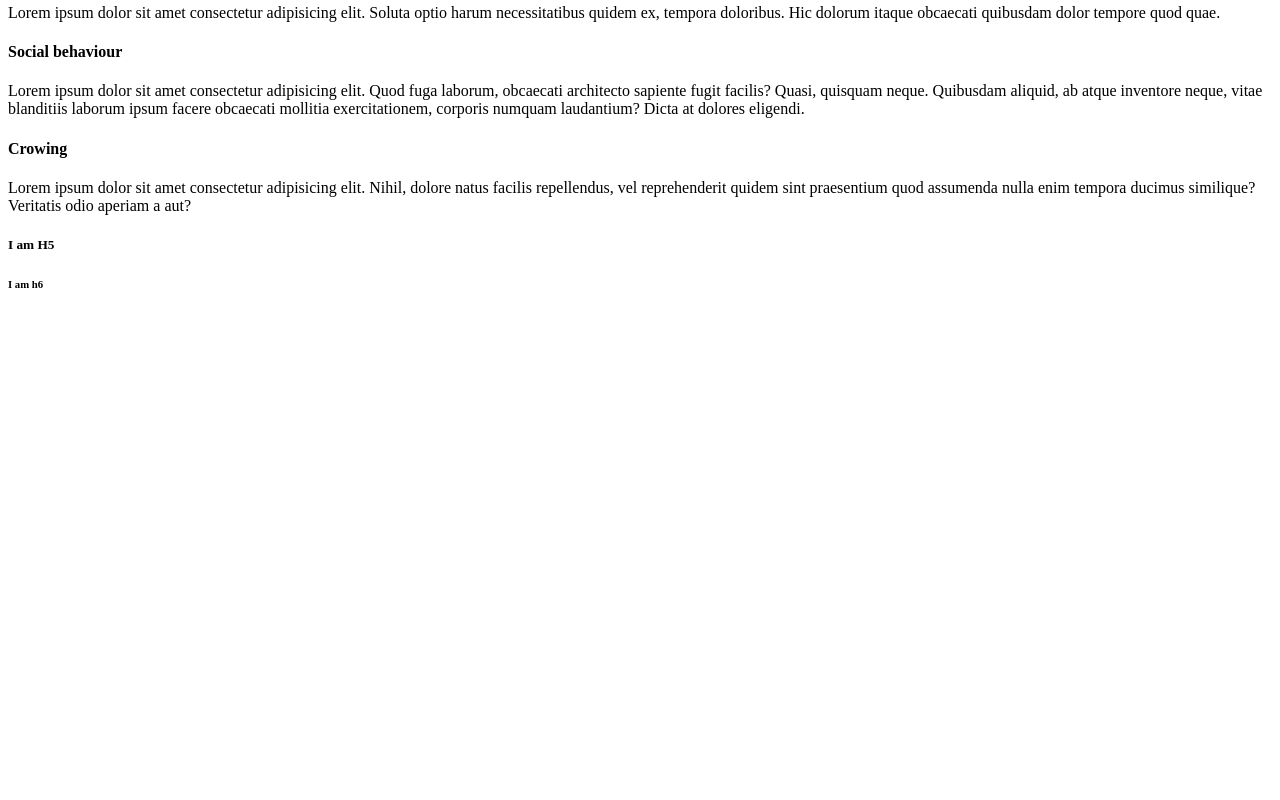
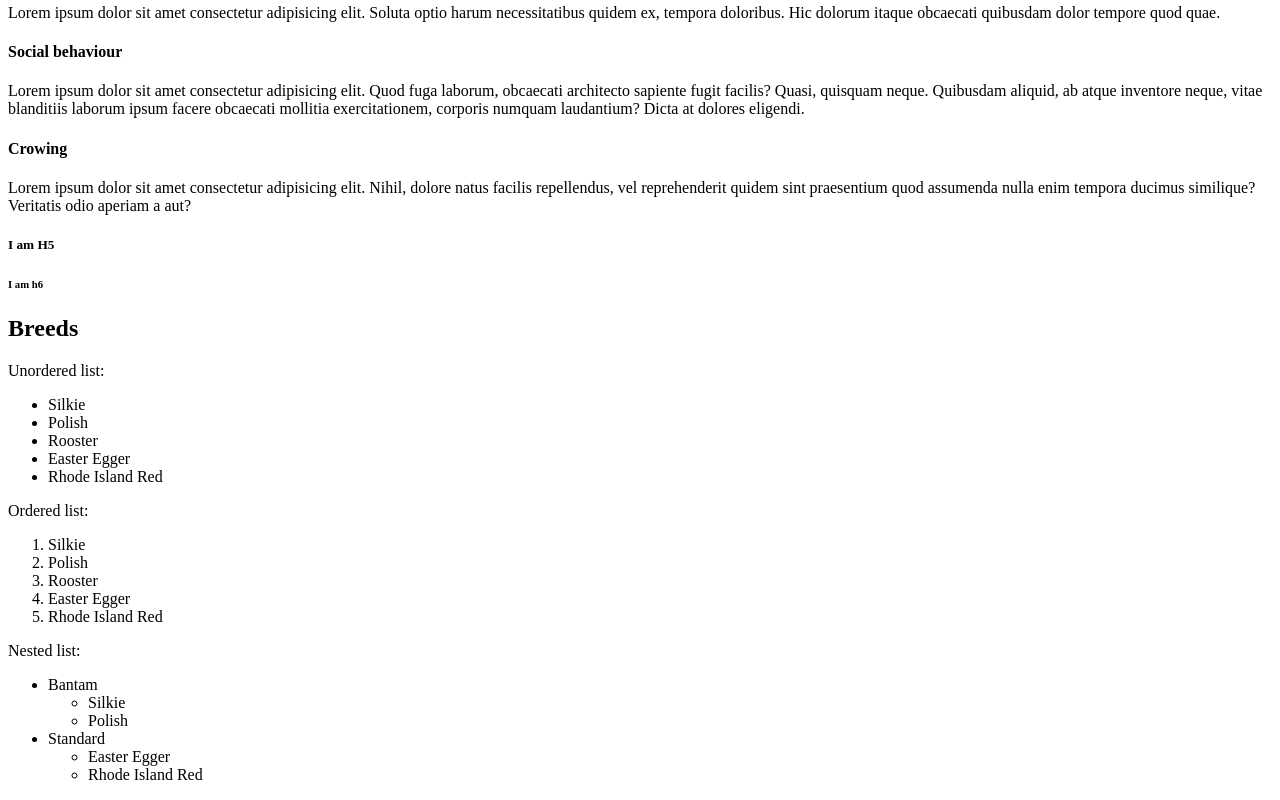
Before and after one commit to JaideepGuntupalli/Web-Development-UDY, a plain HTML site: page 3-HTML_The Essentials/my-chickens.html in a window 1280 px wide. Shown: the part 724-1524 px from the top of the page. Before the commit the page ends 1039 px from the top, so only its background shows below. Drawn offline with Linux system fonts and the light colour scheme.

Commit message:
Updated with lists

```diff
--- a/3-HTML_The Essentials/my-chickens.html
+++ b/3-HTML_The Essentials/my-chickens.html
@@ -44,5 +44,37 @@
         <h5>I am H5</h5>
 
         <h6>I am h6</h6>
+
+        <h2>Breeds</h2>
+        <p>Unordered list:</p>
+        <ul>
+            <li>Silkie</li>
+            <li>Polish</li>
+            <li>Rooster</li>
+            <li>Easter Egger</li>
+            <li>Rhode Island Red</li>
+        </ul>
+        <p>Ordered list:</p>
+        <ol>
+            <li>Silkie</li>
+            <li>Polish</li>
+            <li>Rooster</li>
+            <li>Easter Egger</li>
+            <li>Rhode Island Red</li>
+        </ol>
+        <p>Nested list:</p>
+        <ul>
+            <li>Bantam
+                <ul>
+                    <li>Silkie</li>
+                    <li>Polish</li>
+                </ul>
+            </li>
+            <li>Standard</li>
+                <ul>
+                    <li>Easter Egger</li>
+                    <li>Rhode Island Red</li>
+                </ul>
+        </ul>
     </body>
 </html>
```
